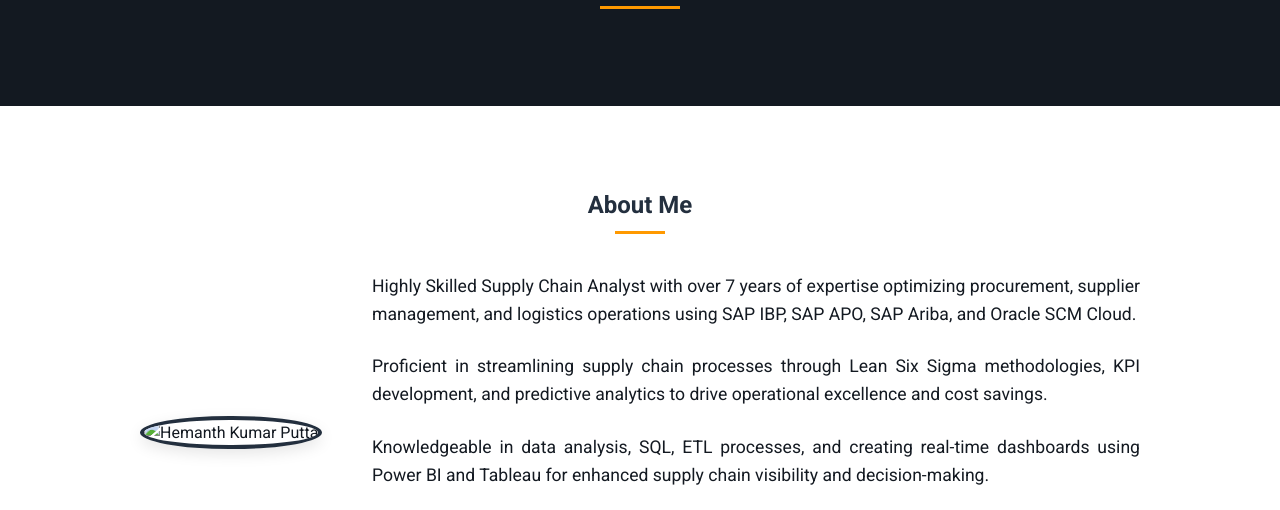
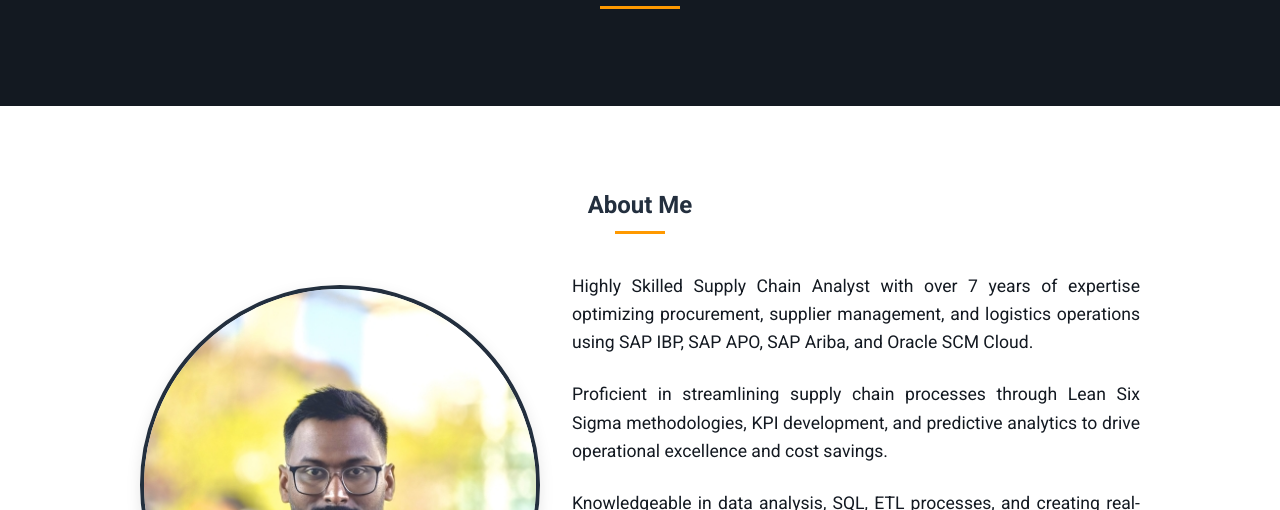
Before and after one commit to Hemanth002823385/Portfolio, a plain HTML site: page index.html in a window 1280 px wide. Shown: the part 388-898 px from the top of the page. Drawn offline with Linux system fonts and the light colour scheme.

Commit message:
Update index.html

```diff
--- a/index.html
+++ b/index.html
@@ -708,7 +708,7 @@
             <h2 class="section-title">About Me</h2>
             <div class="about-content">
                 <div class="about-image">
-                    <img src="img3.jpg" alt="Hemanth Kumar Putta">
+                    <img src="profilepicture.jpg" alt="Hemanth Kumar Putta">
                 </div>
                 <div class="about-text">
                     <p>Highly Skilled Supply Chain Analyst with over 7 years of expertise optimizing procurement, supplier management, and logistics operations using SAP IBP, SAP APO, SAP Ariba, and Oracle SCM Cloud.</p>
```
